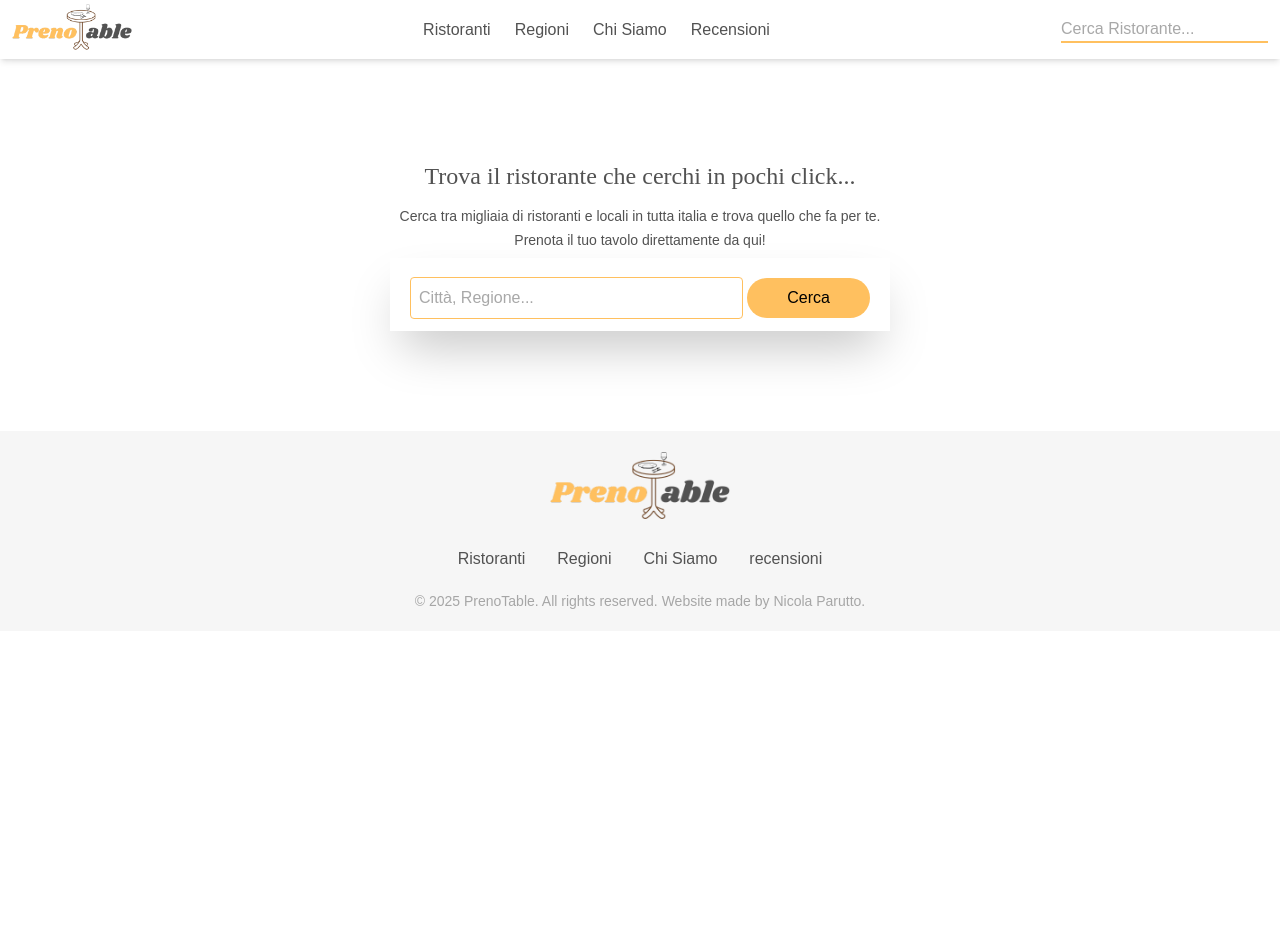
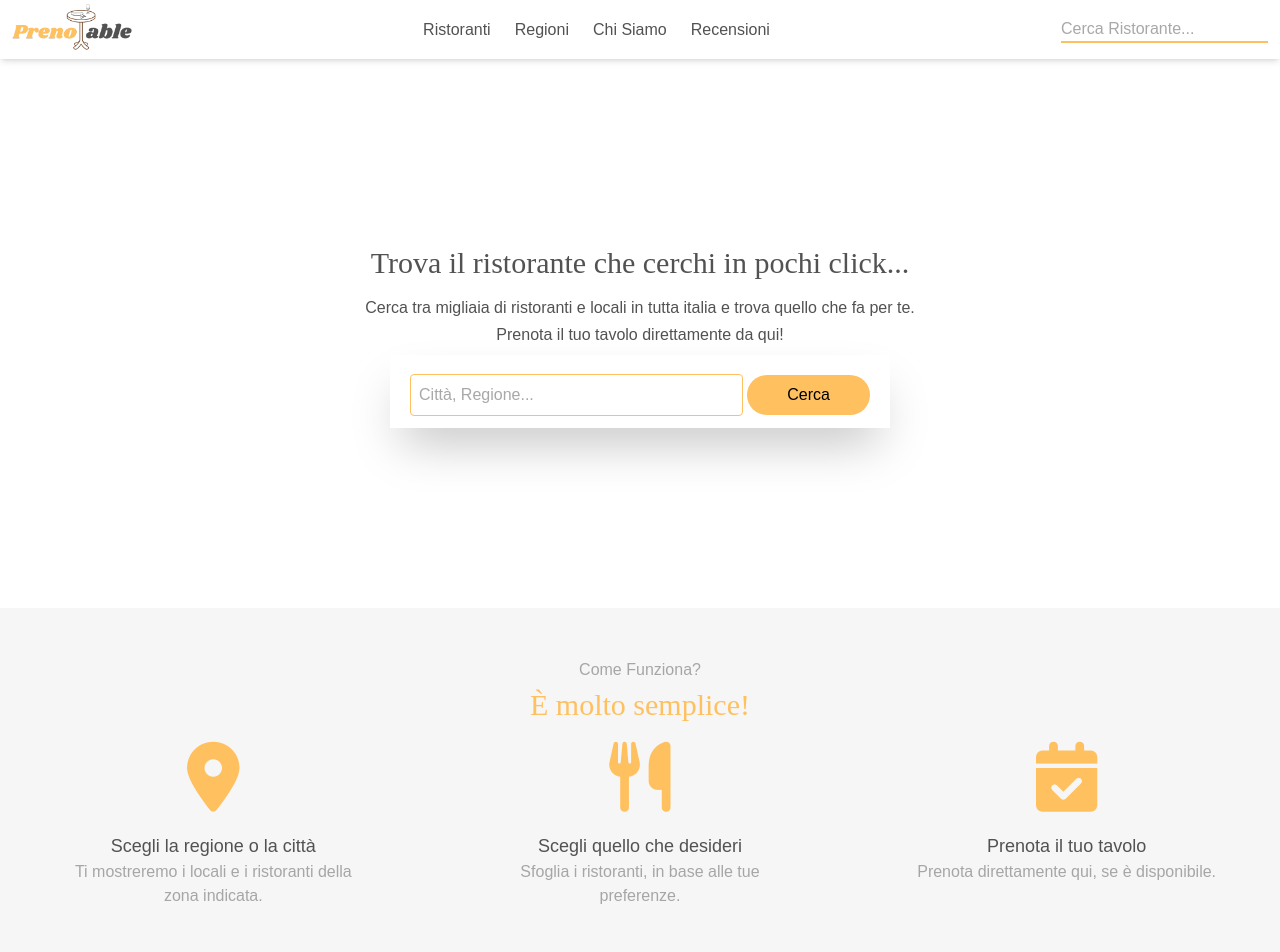
Before and after one commit to nicolaparutto/prenotable_frontend, a React (Vite) app: page / in a window 1280 px wide. Shown: the top 952 px of the page. Before the commit the page ends 800 px from the top, so only its background shows below. Built offline with nearby package versions, Linux system fonts and the light colour scheme; a web font is replaced by a local one.

Commit message:
feat: add info swiper & responsive system in HomePage

```diff
--- a/package.json
+++ b/package.json
@@ -15,6 +15,7 @@
     "react": "^19.1.0",
     "react-dom": "^19.1.0",
     "react-router-dom": "^7.7.0",
+    "swiper": "^11.2.10",
     "tailwindcss": "^4.1.11"
   },
   "devDependencies": {
--- a/src/assets/css/index.css
+++ b/src/assets/css/index.css
@@ -10,8 +10,9 @@
 	--color-light-gray: #f6f6f6;
 	--text-sm: 14px;
 	--text-md: 16px;
-	--text-lg: 20px;
+	--text-lg: 18px;
 	--text-xl: 24px;
+	--text-xxl: 30px;
 	--font-title: Shrikhand, "sans-serif";
 	--font-main: Sniglet, "sans-serif";
 }
--- /dev/null
+++ b/src/components/utilities/HomeSwiper.jsx
@@ -0,0 +1,47 @@
+import { useRef, useState } from 'react';
+import { Swiper, SwiperSlide } from "swiper/react";
+import 'swiper/css';
+import 'swiper/css/pagination';
+import { Pagination } from 'swiper/modules';
+
+function HomeSwiper() {
+	return (
+		<>
+			<div className='text-center pt-[20px] pb-[15px]'>
+				<h4 className='text-sm text-gray'>Come Funziona?</h4>
+				<h2 className='text-xl font-title text-yellow'>È molto semplice!</h2>
+			</div>
+			<Swiper pagination={true} modules={[Pagination]} className="mySwiper">
+				<SwiperSlide>
+					<div className='text-center pb-10 mb-5'>
+						<div className='text-yellow text-[50px]'>
+							<i class="fa-solid fa-location-dot"></i>
+						</div>
+						<h3 className='text-lg'>Scegli la regione o la città</h3>
+						<p className='text-sm text-gray'>Ti mostreremo i locali e i ristoranti della zona indicata.</p>
+					</div>
+				</SwiperSlide>
+				<SwiperSlide>
+					<div className='text-center pb-10 mb-5'>
+						<div className='text-yellow text-[50px]'>
+							<i class="fa-solid fa-utensils"></i>
+						</div>
+						<h3 className='text-lg'>Scegli quello che desideri</h3>
+						<p className='text-sm text-gray'>Sfoglia i ristoranti, in base alle tue preferenze.</p>
+					</div>
+				</SwiperSlide>
+				<SwiperSlide>
+					<div className='text-center pb-10 mb-5'>
+						<div className='text-yellow text-[50px]'>
+							<i class="fa-solid fa-calendar-check"></i>
+						</div>
+						<h3 className='text-lg'>Prenota il tuo tavolo</h3>
+						<p className='text-sm text-gray'>Prenota direttamente qui, se è disponibile.</p>
+					</div>
+				</SwiperSlide>
+			</Swiper>
+		</>
+	)
+}
+
+export default HomeSwiper
--- a/src/pages/HomePage.jsx
+++ b/src/pages/HomePage.jsx
@@ -1,15 +1,47 @@
+import HomeSwiper from "../components/utilities/HomeSwiper"
+
 function HomePage() {
 	return (
 		<>
-			<section className="py-[60px] text-center flex flex-col items-center md:py-[100px]">
+			<section className="py-[60px] text-center flex flex-col items-center md:py-[100px] lg:py-[180px]">
 				<div className="mx-5 mb-2">
-					<h1 className="font-title text-xl color-yellow mb-3">Trova il ristorante che cerchi in pochi click...</h1>
-					<p className="text-sm">Cerca tra migliaia di ristoranti e locali in tutta italia e trova quello che fa per te.</p>
-					<p className="text-sm mt-1">Prenota il tuo tavolo direttamente da qui!</p>
+					<h1 className="font-title text-xxl color-yellow mb-3">Trova il ristorante che cerchi in pochi click...</h1>
+					<p className="text-sm md:text-md">Cerca tra migliaia di ristoranti e locali in tutta italia e trova quello che fa per te.</p>
+					<p className="text-sm mt-1 md:text-md">Prenota il tuo tavolo direttamente da qui!</p>
 				</div>
 				<div className="p-3 inset-1 shadow-2xl w-[320px] md:w-[500px]">
 					<input className="w-full border-1 border-yellow rounded-sm p-2 md:w-[70%] md:mr-1" type="text" placeholder="Città, Regione..." />
 					<button className="mt-2 bg-yellow py-[6px] px-[30px] rounded-full text-black cursor-pointer md:py-[8px] md:px-[40px] hover:bg-dark-yellow active:bg-dark-yellow">Cerca</button>
+				</div>
+			</section>
+			<section className="bg-light-gray md:hidden">
+				<HomeSwiper />
+			</section>
+			<section className="hidden md:block bg-light-gray py-[50px] text-center">
+				<h4 className='text-md text-gray'>Come Funziona?</h4>
+				<h2 className='text-xxl font-title text-yellow'>È molto semplice!</h2>
+				<div className="flex m-auto container justify-around">
+					<div className="w-[300px]">
+						<div className='text-yellow text-[70px]'>
+							<i class="fa-solid fa-location-dot"></i>
+						</div>
+						<h3 className='text-lg'>Scegli la regione o la città</h3>
+						<p className='text-md text-gray'>Ti mostreremo i locali e i ristoranti della zona indicata.</p>
+					</div>
+					<div className="w-[300px]">
+						<div className='text-yellow text-[70px]'>
+							<i class="fa-solid fa-utensils"></i>
+						</div>
+						<h3 className='text-lg'>Scegli quello che desideri</h3>
+						<p className='text-md text-gray'>Sfoglia i ristoranti, in base alle tue preferenze.</p>
+					</div>
+					<div className="w-[300px]">
+						<div className='text-yellow text-[70px]'>
+							<i class="fa-solid fa-calendar-check"></i>
+						</div>
+						<h3 className='text-lg'>Prenota il tuo tavolo</h3>
+						<p className='text-md text-gray'>Prenota direttamente qui, se è disponibile.</p>
+					</div>
 				</div>
 			</section>
 		</>
```
Also changed, not shown: 1 other file (tests, documents, lock files or other folders).
